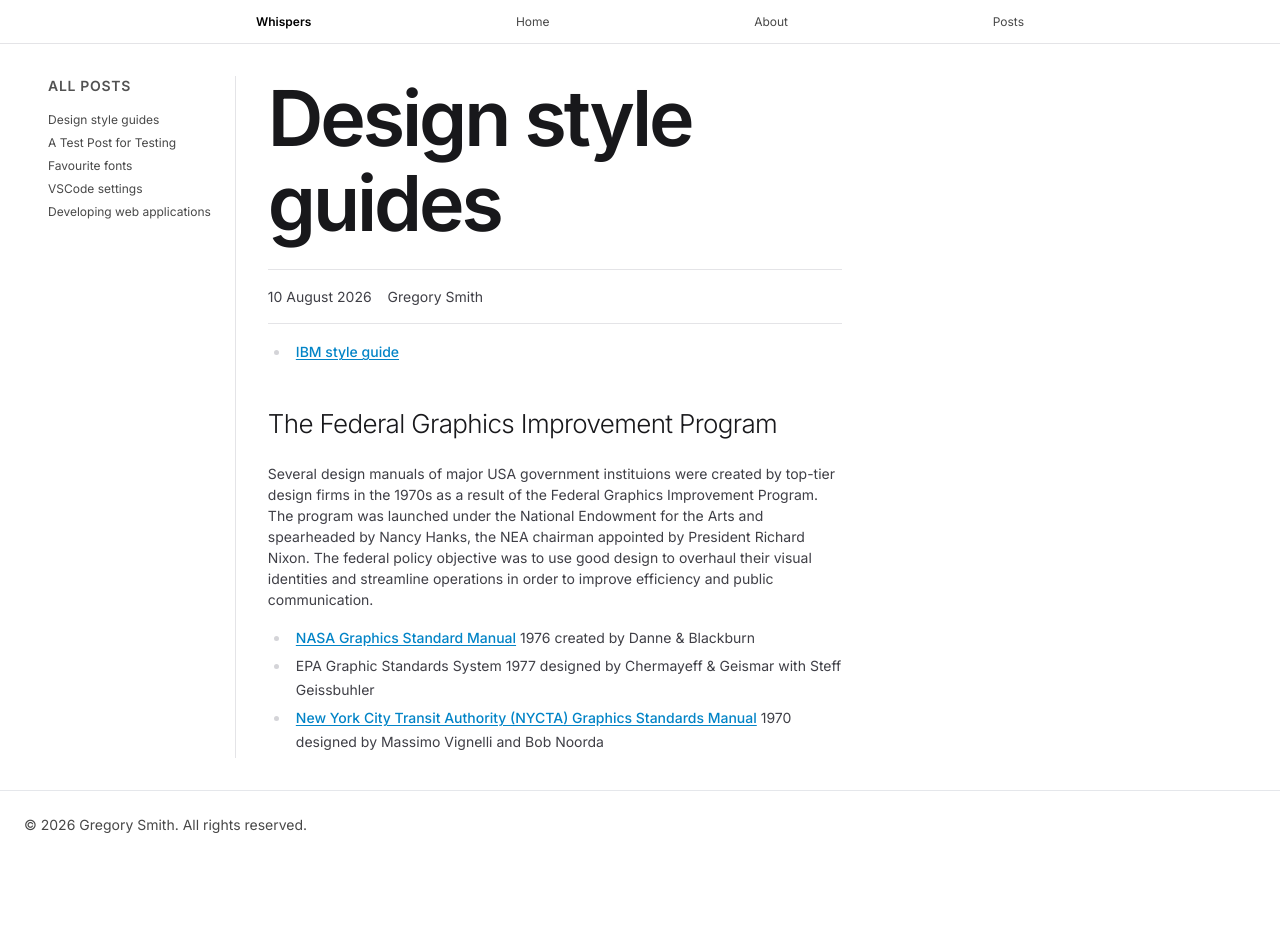
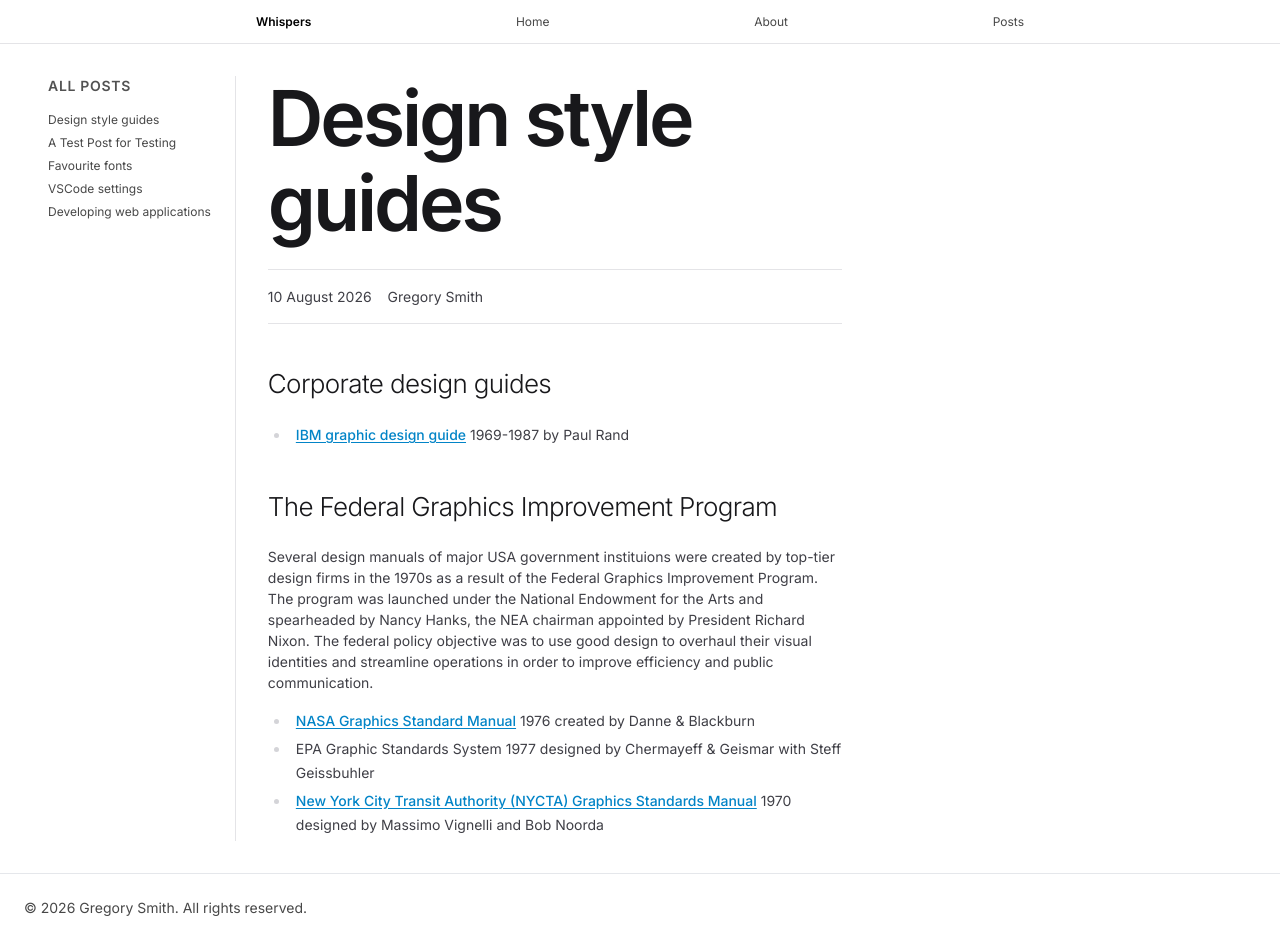
Before and after one commit to gregory-james-smith/reflections, a Jekyll site: the page built from _posts/2026-08-10-style-guides.md, in a window 1280 px wide. Built offline with Jekyll 4.4.1, drawn with Linux system fonts in a browser that asks for light colours; some web fonts are replaced; Markdown is read by kramdown in place of the engine named in the settings; before the commit the page ends 900 px from its top, so only the background shows below that.

Commit message:
Design guides

```diff
--- a/_posts/2026-08-10-style-guides.md
+++ b/_posts/2026-08-10-style-guides.md
@@ -3,7 +3,9 @@ layout: post
 title: Design style guides
 ---
 
-* [IBM style guide](http://cdncms.fonts.net/documents/10c899d090edbc03/IBM_Font_Guidelines.pdf)
+# Corporate design guides
+
+* [IBM graphic design guide](https://www.paulrand.design/life/books-articles/books/2018-ibm-graphic-standards-manual-reprint.html) 1969-1987 by Paul Rand
 
 # The Federal Graphics Improvement Program
 
```
